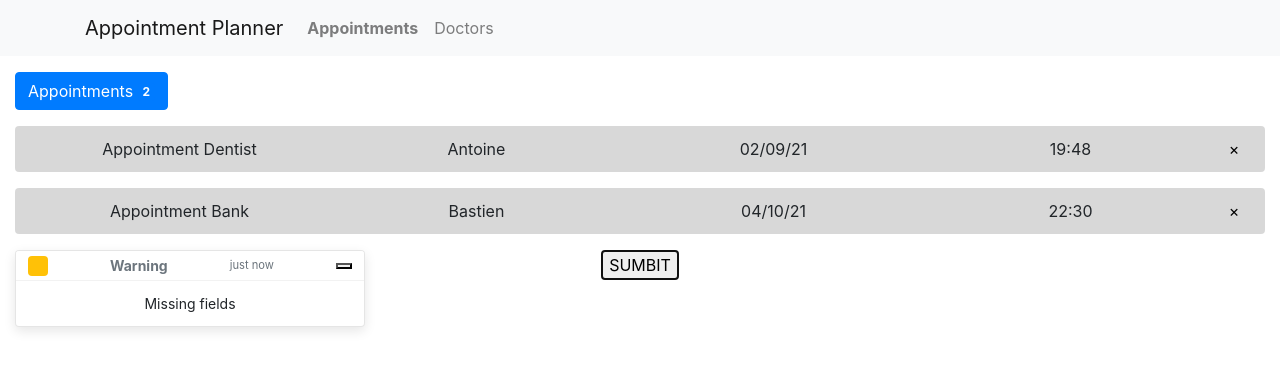
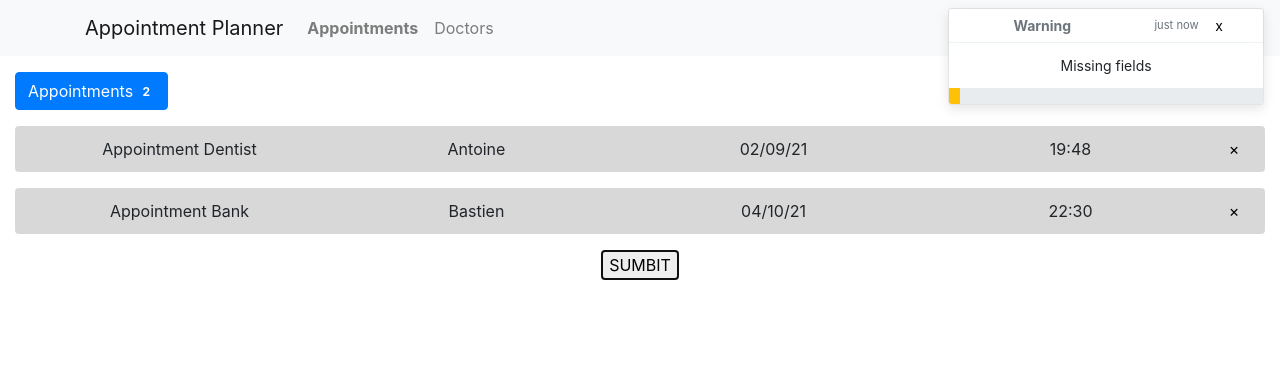
Before and after one commit to antoineGH/react_appointment_hospital, a React (Create React App) app: page /appointments in a window 1280 px wide. Both pictures are taken after a click on the button "SUMBIT". Shown: the top 370 px of the page. Built offline with nearby package versions, Linux system fonts and the light colour scheme.

Commit message:
alerrt progress bar

```diff
--- a/src/App.js
+++ b/src/App.js
@@ -4,6 +4,7 @@ import { routes } from './utils/routes'
 import NavBar from './components/navBar/NavBar'
 import ContactPage from './containers/contactPage/ContactPage'
 import AppointmentPage from './containers/appointmentPage/AppointmentPage'
+import AlertToasts from './components/alertToasts/AlertToasts'
 import './App.css'
 
 function App() {
@@ -16,6 +17,15 @@ function App() {
 		{ title: 'Appointment Dentist', contact: 'Antoine', date: '02/09/21', time: '19:48' },
 		{ title: 'Appointment Bank', contact: 'Bastien', date: '04/10/21', time: '22:30' },
 	])
+
+	const [showAlert, setShowAlert] = useState('')
+	const [alertTitle, setAlertTitle] = useState('')
+	const [alertTime, setAlertTime] = useState('')
+	const [alertMessage, setAlertMessage] = useState('')
+
+	const toggleShowAlert = () => {
+		setShowAlert(!showAlert)
+	}
 
 	const addContact = (firstName, lastName, phone, email) => {
 		setContacts((existingContact) => [...existingContact, { firstName, lastName, phone, email }])
@@ -39,6 +49,7 @@ function App() {
 
 	return (
 		<div className='App'>
+			{showAlert && <AlertToasts show={showAlert} toggleShowAlert={toggleShowAlert} title={alertTitle} time={alertTime} message={alertMessage} />}
 			<Router>
 				<NavBar />
 				<Switch>
@@ -48,10 +59,30 @@ function App() {
 							contacts={contacts}
 							addAppointment={addAppointment}
 							removeAppointment={removeAppointment}
+							showAlert={showAlert}
+							setShowAlert={setShowAlert}
+							alertTitle={alertTitle}
+							setAlertTitle={setAlertTitle}
+							alertMessage={alertMessage}
+							setAlertMessage={setAlertMessage}
+							alertTime={alertTime}
+							setAlertTime={setAlertTime}
 						/>
 					</Route>
 					<Route path={routes.doctors.url}>
-						<ContactPage contacts={contacts} addContact={addContact} removeContact={removeContact} />
+						<ContactPage
+							contacts={contacts}
+							addContact={addContact}
+							removeContact={removeContact}
+							showAlert={showAlert}
+							setShowAlert={setShowAlert}
+							alertTitle={alertTitle}
+							setAlertTitle={setAlertTitle}
+							alertMessage={alertMessage}
+							setAlertMessage={setAlertMessage}
+							alertTime={alertTime}
+							setAlertTime={setAlertTime}
+						/>
 					</Route>
 				</Switch>
 				<Redirect exact from='/' to={routes.appointments.url} />
--- a/src/components/alertToasts/AlertToast.css
+++ b/src/components/alertToasts/AlertToast.css
@@ -1,24 +1,34 @@
-.position-absolute {
+.toast_container {
+	position: fixed;
+	margin: auto;
+	z-index: 1;
+	margin-top: 0.5rem;
+	margin-left: -1rem;
 	display: flex;
-	flex-direction: row;
 	justify-content: flex-end;
+	right: 1rem;
 }
 
-.p-3 {
-	padding: 0;
-	z-index: 2;
-}
-
-.toast.show {
-	position: absolute;
+.toast_show {
 	width: 100%;
 }
 
 .toast-header {
-	display: flex;
-	flex-direction: row;
+	width: 100%;
+	display: grid;
+	column-gap: 0.5rem;
+	grid-template: 1fr / 1fr 3fr 1fr 1fr;
 	margin: auto;
 	justify-content: space-between;
+}
+
+.toast-header strong {
+	display: flex;
+	justify-content: flex-start;
+}
+.toast-header small {
+	display: flex;
+	justify-content: flex-end;
 }
 
 .alert_custom {
@@ -34,3 +44,42 @@
 .alert_danger {
 	background-color: #dc3545;
 }
+
+.alert_success {
+	background-color: #198754;
+}
+
+.btn-close_custom {
+	width: 25px;
+	height: 25px;
+	background-color: white;
+	border: none;
+}
+
+.btn-close {
+	display: none;
+}
+
+@media (max-width: 576px) {
+	.toast_container {
+		width: 100%;
+		display: flex;
+		justify-content: center;
+		z-index: 1;
+		margin-left: auto;
+		margin: auto;
+		margin-top: 0.5rem;
+		position: relative;
+		right: initial;
+	}
+
+	.toast.show {
+		display: block;
+		margin: 0.6rem 0.5rem;
+		width: 100%;
+	}
+}
+
+.progress {
+	border-radius: initial;
+}
--- a/src/components/alertToasts/AlertToasts.js
+++ b/src/components/alertToasts/AlertToasts.js
@@ -1,21 +1,37 @@
-import React from 'react'
+import React, { useState, useEffect } from 'react'
 import Toast from 'react-bootstrap/Toast'
 import ToastContainer from 'react-bootstrap/ToastContainer'
 import './AlertToast.css'
-import { TransitionComponent } from 'react-bootstrap'
-import { Collapse } from 'react-bootstrap'
+import ProgressBar from 'react-bootstrap/ProgressBar'
 
 export default function AlertToasts(props) {
 	const { title, time, message, show, toggleShowAlert } = props
+
+	const [count, setCounter] = useState(100)
+
+	const typeAlert = {
+		danger: { text: 'Error', class: 'alert_danger' },
+		warning: { text: 'Warning', class: 'alert_warning' },
+		success: { text: 'Success', class: 'alert_success' },
+	}
+
+	useEffect(() => {
+		count > 0 && setTimeout(() => setCounter(count - 2), 50)
+	}, [count])
+
 	return (
-		<ToastContainer className='' position='top-right'>
-			<Toast show={show} onClose={toggleShowAlert} delay={5000} autohide animation={false}>
+		<ToastContainer className='toast_container' position='top-right'>
+			<Toast show={show} onClose={toggleShowAlert} delay={3000} autohide animation={false}>
 				<Toast.Header>
-					<div className={title === 'Error' ? 'alert_custom alert_danger' : 'alert_custom alert_warning'}></div>
-					<strong className='me-auto'>{title}</strong>
+					<div className={typeAlert[title].class}></div>
+					<strong className='me-auto'>{typeAlert[title].text}</strong>
 					<small>{time}</small>
+					<button onClick={toggleShowAlert} type='button' class='btn-close_custom' aria-label='Close' data-dismiss='toast'>
+						x
+					</button>
 				</Toast.Header>
 				<Toast.Body>{message}</Toast.Body>
+				<ProgressBar variant={title} now={count} />
 			</Toast>
 		</ToastContainer>
 	)
--- a/src/containers/appointmentPage/AppointmentPage.js
+++ b/src/containers/appointmentPage/AppointmentPage.js
@@ -5,17 +5,26 @@ import TileList from '../../components/tileList/TileList'
 import AlertToasts from '../../components/alertToasts/AlertToasts'
 
 export default function AppointmentPage(props) {
-	const { appointments, contacts, addAppointment, removeAppointment } = props
+	const {
+		appointments,
+		contacts,
+		addAppointment,
+		removeAppointment,
+		showAlert,
+		setShowAlert,
+		alertTitle,
+		setAlertTitle,
+		alertMessage,
+		setAlertMessage,
+		alertTime,
+		setAlertTime,
+	} = props
 
 	const [title, setTitle] = useState('')
 	const [contact, setContact] = useState('')
 	const [date, setDate] = useState('')
 	const [time, setTime] = useState('')
 	const [countAppointments, setCountAppointments] = useState(appointments.length)
-	const [showAlert, setShowAlert] = useState(false)
-	const [alertTitle, setAlertTitle] = useState('')
-	const [alertMessage, setAlertMessage] = useState('')
-	const [alertTime, setAlertTime] = useState('')
 
 	useEffect(() => {
 		setCountAppointments(appointments.length)
@@ -24,25 +33,20 @@ export default function AppointmentPage(props) {
 	const handleSubmit = (e) => {
 		e.preventDefault()
 		if (!title || !contact || !date || !time) {
-			setAlertTitle('Warning')
+			setAlertTitle('warning')
 			setAlertMessage('Missing fields')
 			setAlertTime('just now')
 			setShowAlert(true)
 			setTimeout(() => {
 				setShowAlert(false)
-			}, 5000)
+			}, 3000)
 		}
-	}
-
-	const toggleShowAlert = () => {
-		setShowAlert(!showAlert)
 	}
 
 	return (
 		<Container fluid className='container_appointment'>
 			<CountElement title='Appointment' count={countAppointments} />
 			<TileList items={appointments} removeItems={removeAppointment} />
-			<AlertToasts show={showAlert} toggleShowAlert={toggleShowAlert} title={alertTitle} time={alertTime} message={alertMessage} />
 			<button onClick={handleSubmit}>SUMBIT</button>
 		</Container>
 	)
--- a/src/containers/contactPage/ContactPage.js
+++ b/src/containers/contactPage/ContactPage.js
@@ -2,10 +2,10 @@ import React, { useState, useEffect } from 'react'
 import { Container } from 'react-bootstrap'
 import CountElement from '../../components/countElement/CountElement'
 import TileList from '../../components/tileList/TileList'
-import AlertToasts from '../../components/alertToasts/AlertToasts'
 
 export default function ContactPage(props) {
-	const { contacts, addContact, removeContact } = props
+	const { contacts, addContact, removeContact, showAlert, setShowAlert, alertTitle, setAlertTitle, alertMessage, setAlertMessage, alertTime, setAlertTime } =
+		props
 
 	const [firstName, setFirstName] = useState('')
 	const [lastName, setLastName] = useState('')
@@ -13,10 +13,6 @@ export default function ContactPage(props) {
 	const [email, setEmail] = useState('')
 	const [duplicate, setDuplicate] = useState(false)
 	const [countDoctors, setCountDoctors] = useState(contacts.length)
-	const [showAlert, setShowAlert] = useState(false)
-	const [alertTitle, setAlertTitle] = useState('')
-	const [alertMessage, setAlertMessage] = useState('')
-	const [alertTime, setAlertTime] = useState('')
 
 	useEffect(() => {
 		setCountDoctors(contacts.length)
@@ -33,18 +29,18 @@ export default function ContactPage(props) {
 	const handleSubmit = (e) => {
 		e.preventDefault()
 		if (duplicate) {
-			setAlertTitle('Error')
+			setAlertTitle('danger')
 			setAlertMessage('Doctor already exists')
 			setAlertTime('just now')
 			setShowAlert(true)
 			setTimeout(() => {
 				setShowAlert(false)
-			}, 5000)
+			}, 50000)
 			setDuplicate(false)
 			return
 		}
 		if (!firstName || !lastName || !phone || !email) {
-			setAlertTitle('Warning')
+			setAlertTitle('warning')
 			setAlertMessage('Missing fields')
 			setAlertTime('just now')
 			setShowAlert(true)
@@ -61,15 +57,10 @@ export default function ContactPage(props) {
 		setEmail('')
 	}
 
-	const toggleShowAlert = () => {
-		setShowAlert(!showAlert)
-	}
-
 	return (
 		<Container className='container_contact'>
 			<CountElement title='Doctor' count={countDoctors} />
 			<TileList items={contacts} removeItems={removeContact} />
-			<AlertToasts show={showAlert} toggleShowAlert={toggleShowAlert} title={alertTitle} time={alertTime} message={alertMessage} />
 			<button onClick={handleSubmit}>SUMBIT</button>
 		</Container>
 	)
```
